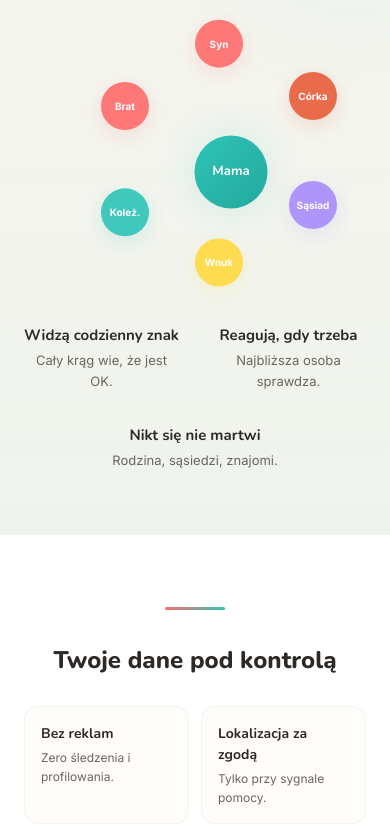
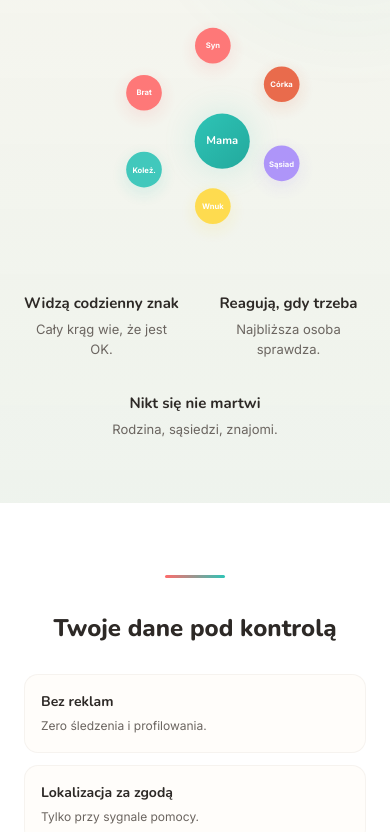
Before and after one commit to hermit85/cmok-web, a Next.js app: page / in a window 390 px wide. Shown: the part 3200-4032 px from the top of the page. Built offline with nearby package versions, Linux system fonts and the light colour scheme.

Commit message:
Polish: centered circle on mobile, 1-col trust/testimonials, Nunito via next/font, fix CSS import order

```diff
--- a/app/globals.css
+++ b/app/globals.css
@@ -1,9 +1,8 @@
 @import "tailwindcss";
-@import url('https://fonts.googleapis.com/css2?family=Nunito:wght@700;800&family=Inter:wght@400;500&display=swap');
 
 *{margin:0;padding:0;box-sizing:border-box}
 html{scroll-behavior:smooth}
-body{background:#FFF8F2;color:#2D2926;overflow-x:hidden;font-family:'Inter',system-ui,-apple-system,sans-serif}
+body{background:#FFF8F2;color:#2D2926;overflow-x:hidden;font-family:var(--font-inter),'Inter',system-ui,-apple-system,sans-serif}
 
 /* ═══ SCROLL REVEAL ═══ */
 .reveal{
@@ -62,7 +61,7 @@ body{background:#FFF8F2;color:#2D2926;overflow-x:hidden;font-family:'Inter',syst
 @keyframes gradient-shift{0%{background-position:0% 50%}50%{background-position:100% 50%}100%{background-position:0% 50%}}
 
 /* ═══ TYPOGRAPHY ═══ */
-.font-display{font-family:'Nunito','Inter',system-ui,sans-serif}
+.font-display{font-family:var(--font-nunito),'Nunito',system-ui,sans-serif}
 
 /* ═══ PHONE MOCKUP ═══ */
 .phone-img{
@@ -149,4 +148,12 @@ body{background:#FFF8F2;color:#2D2926;overflow-x:hidden;font-family:'Inter',syst
   .scroll-hint-wrap{display:none}
   .reveal-left,.reveal-right{transform:translateY(40px) !important}
   .reveal-left.visible,.reveal-right.visible{transform:translateY(0) !important}
+  .circle-viz{width:260px !important;height:260px !important;transform:scale(.85)}
+  .circle-center{width:64px !important;height:64px !important}
+  .circle-member{width:42px !important;height:42px !important}
+  .circle-member span{font-size:9px !important}
+  .cta-final h3{font-size:24px !important}
+  .problem-text{font-size:20px !important}
+  .trust-grid{grid-template-columns:1fr !important}
+  .testimonial-grid{grid-template-columns:1fr !important}
 }
--- a/app/page.tsx
+++ b/app/page.tsx
@@ -80,7 +80,7 @@ export default function Home() {
       {/* ═══ PROBLEM — cinematic quote ═══ */}
       <section style={{ padding:'80px 24px',textAlign:'center',position:'relative' }}>
         <div className="gradient-divider reveal" style={{ marginBottom:40 }}/>
-        <p className="reveal reveal-delay-1 font-display" style={{ fontSize:24,fontWeight:700,color:'#2D2926',maxWidth:440,margin:'0 auto',lineHeight:1.45,letterSpacing:'-0.01em' }}>
+        <p className="reveal reveal-delay-1 font-display problem-text" style={{ fontSize:24,fontWeight:700,color:'#2D2926',maxWidth:440,margin:'0 auto',lineHeight:1.45,letterSpacing:'-0.01em' }}>
           Dzwonisz raz na tydzień.<br/>A myślisz o&nbsp;niej codziennie.
         </p>
         <p className="reveal reveal-delay-2" style={{ fontSize:15,color:'#9B9490',marginTop:16,maxWidth:340,margin:'16px auto 0',lineHeight:1.7 }}>
@@ -133,7 +133,7 @@ export default function Home() {
       </section>
 
       {/* ═══ CIRCLE — big, prominent ═══ */}
-      <section className="circle-section" style={{ padding:'100px 24px',textAlign:'center',background:'linear-gradient(180deg,rgba(46,196,182,0.03) 0%,rgba(46,196,182,0.08) 100%)',position:'relative',overflow:'hidden' }}>
+      <section className="circle-section" style={{ padding:'100px 24px',textAlign:'center',background:'linear-gradient(180deg,rgba(46,196,182,0.03) 0%,rgba(46,196,182,0.08) 100%)',position:'relative',overflow:'clip' }}>
         <div className="orb" style={{ width:500,height:500,background:'radial-gradient(circle,rgba(46,196,182,0.06) 0%,transparent 65%)',top:-100,right:-200,animation:'orb-drift 14s ease-in-out infinite' }}/>
         <h3 className="reveal circle-title font-display" style={{ fontSize:36,fontWeight:800,color:'#2D2926',marginBottom:14,letterSpacing:'-0.02em' }}>Stwórz swój krąg bliskich</h3>
         <p className="reveal reveal-delay-1" style={{ fontSize:17,color:'#6B6560',maxWidth:440,margin:'0 auto 56px',lineHeight:1.75 }}>
@@ -141,9 +141,9 @@ export default function Home() {
         </p>
 
         <div className="reveal-scale" style={{ display:'flex',justifyContent:'center',marginBottom:48 }}>
-          <div style={{ position:'relative',width:280,height:280 }}>
+          <div className="circle-viz" style={{ position:'relative',width:280,height:280 }}>
             {/* Center: Mama */}
-            <div style={{ position:'absolute',top:'50%',left:'50%',transform:'translate(-50%,-50%)',width:72,height:72,borderRadius:'50%',background:'linear-gradient(135deg,#2EC4B6,#23A99D)',boxShadow:'0 0 40px rgba(46,196,182,0.3)',animation:'breathe 3s ease-in-out infinite,glow-pulse 3s ease-in-out infinite',display:'flex',alignItems:'center',justifyContent:'center' }}>
+            <div className="circle-center" style={{ position:'absolute',top:'50%',left:'50%',transform:'translate(-50%,-50%)',width:72,height:72,borderRadius:'50%',background:'linear-gradient(135deg,#2EC4B6,#23A99D)',boxShadow:'0 0 40px rgba(46,196,182,0.3)',animation:'breathe 3s ease-in-out infinite,glow-pulse 3s ease-in-out infinite',display:'flex',alignItems:'center',justifyContent:'center' }}>
               <span className="font-display" style={{ color:'white',fontSize:13,fontWeight:700 }}>Mama</span>
             </div>
             {[
@@ -154,7 +154,7 @@ export default function Home() {
               {x:-94,y:54,c:'#2EC4B6',l:'Koleż.',d:'2s'},
               {x:-94,y:-54,c:'#FF6B6B',l:'Brat',d:'2.5s'},
             ].map((m,i)=>(
-              <div key={i} style={{ position:'absolute',top:`calc(50% + ${m.y}px)`,left:`calc(50% + ${m.x}px)`,transform:'translate(-50%,-50%)',width:48,height:48,borderRadius:'50%',background:m.c,opacity:.9,display:'flex',alignItems:'center',justifyContent:'center',animation:`float 4s ease-in-out infinite ${m.d}`,boxShadow:`0 6px 20px ${m.c}30`,transition:'transform .3s ease' }}>
+              <div key={i} className="circle-member" style={{ position:'absolute',top:`calc(50% + ${m.y * 0.86}px)`,left:`calc(50% + ${m.x * 0.86}px)`,transform:'translate(-50%,-50%)',width:48,height:48,borderRadius:'50%',background:m.c,opacity:.9,display:'flex',alignItems:'center',justifyContent:'center',animation:`float 4s ease-in-out infinite ${m.d}`,boxShadow:`0 6px 20px ${m.c}30`,transition:'transform .3s ease' }}>
                 <span style={{ color:'white',fontSize:10,fontWeight:700 }}>{m.l}</span>
               </div>
             ))}
@@ -180,7 +180,7 @@ export default function Home() {
         <div style={{ maxWidth:560,margin:'0 auto' }}>
           <div className="gradient-divider reveal" style={{ marginBottom:32 }}/>
           <h3 className="reveal reveal-delay-1 font-display" style={{ fontSize:24,fontWeight:800,textAlign:'center',marginBottom:28,color:'#2D2926' }}>Twoje dane pod kontrolą</h3>
-          <div style={{ display:'grid',gridTemplateColumns:'1fr 1fr',gap:12 }}>
+          <div className="trust-grid" style={{ display:'grid',gridTemplateColumns:'1fr 1fr',gap:12 }}>
             {[
               {t:'Bez reklam',d:'Zero śledzenia i profilowania.',i:0},
               {t:'Lokalizacja za zgodą',d:'Tylko przy sygnale pomocy.',i:1},
@@ -199,7 +199,7 @@ export default function Home() {
       {/* ═══ TESTIMONIALS ═══ */}
       <section style={{ padding:'72px 24px',position:'relative' }}>
         <div className="orb" style={{ width:400,height:400,background:'radial-gradient(circle,rgba(255,107,107,0.04) 0%,transparent 65%)',bottom:-100,left:-150,animation:'orb-drift 18s ease-in-out infinite' }}/>
-        <div style={{ maxWidth:720,margin:'0 auto',display:'grid',gridTemplateColumns:'repeat(auto-fit,minmax(200px,1fr))',gap:14 }}>
+        <div className="testimonial-grid" style={{ maxWidth:720,margin:'0 auto',display:'grid',gridTemplateColumns:'repeat(auto-fit,minmax(200px,1fr))',gap:14 }}>
           {[
             {q:'Nie zastanawiam się rano, czy u mamy okej. Dostaję znak i wiem.',w:'Darek, 34',r:'syn',i:0},
             {q:'Daję znak i wiem, że syn nie musi się martwić. On też to czuje.',w:'Krystyna, 67',r:'mama',i:1},
@@ -216,7 +216,7 @@ export default function Home() {
       </section>
 
       {/* ═══ CTA ═══ */}
-      <section className="reveal" style={{ padding:'80px 24px',textAlign:'center' }}>
+      <section className="reveal cta-final" style={{ padding:'80px 24px',textAlign:'center' }}>
         <div className="gradient-divider" style={{ marginBottom:32 }}/>
         <h3 className="font-display" style={{ fontSize:30,fontWeight:800,color:'#2D2926',marginBottom:8,letterSpacing:'-0.01em' }}>Dwie minuty do pierwszego kręgu</h3>
         <p style={{ fontSize:15,color:'#6B6560',marginBottom:28 }}>Darmowa. Bez reklam. Bez zobowiązań.</p>
```
